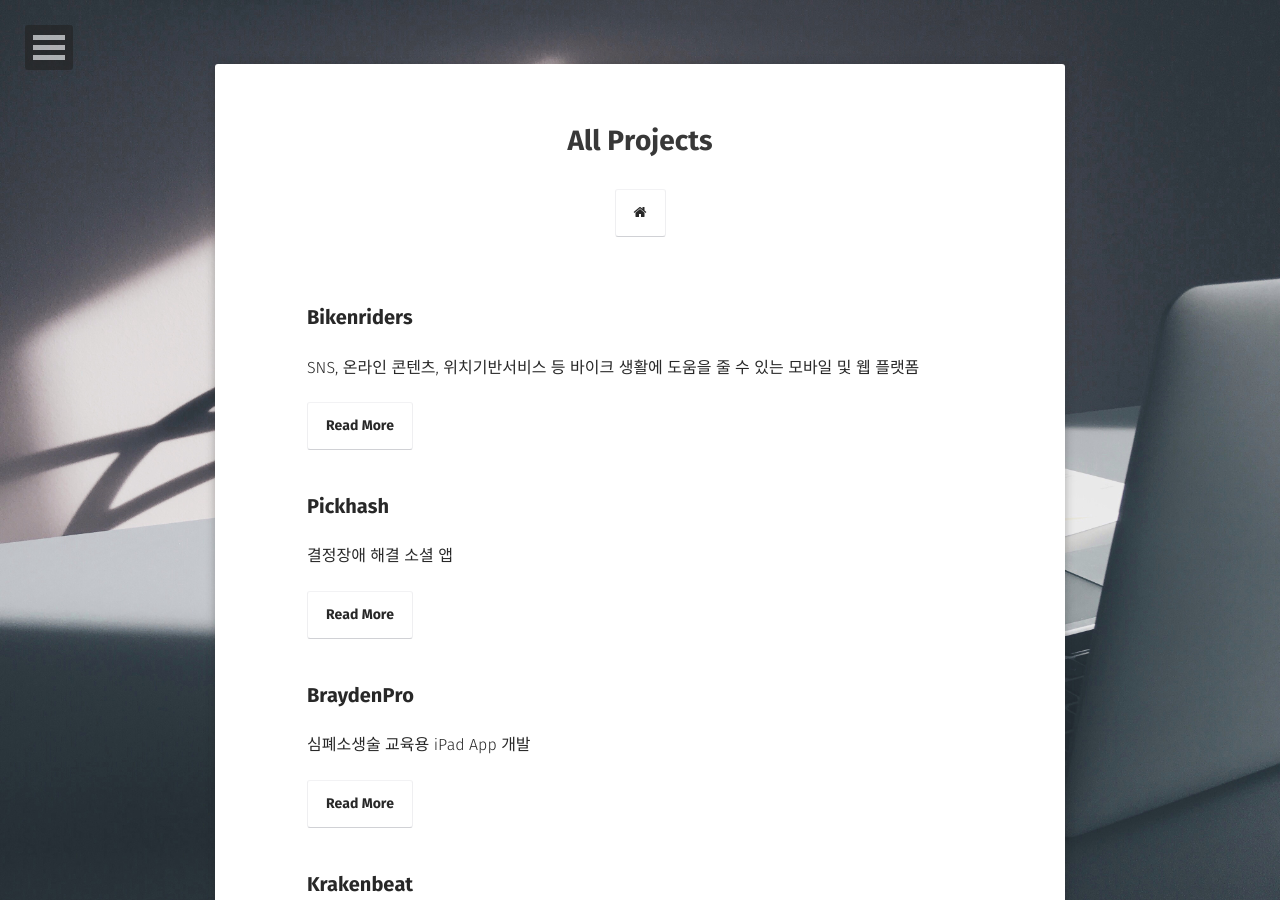
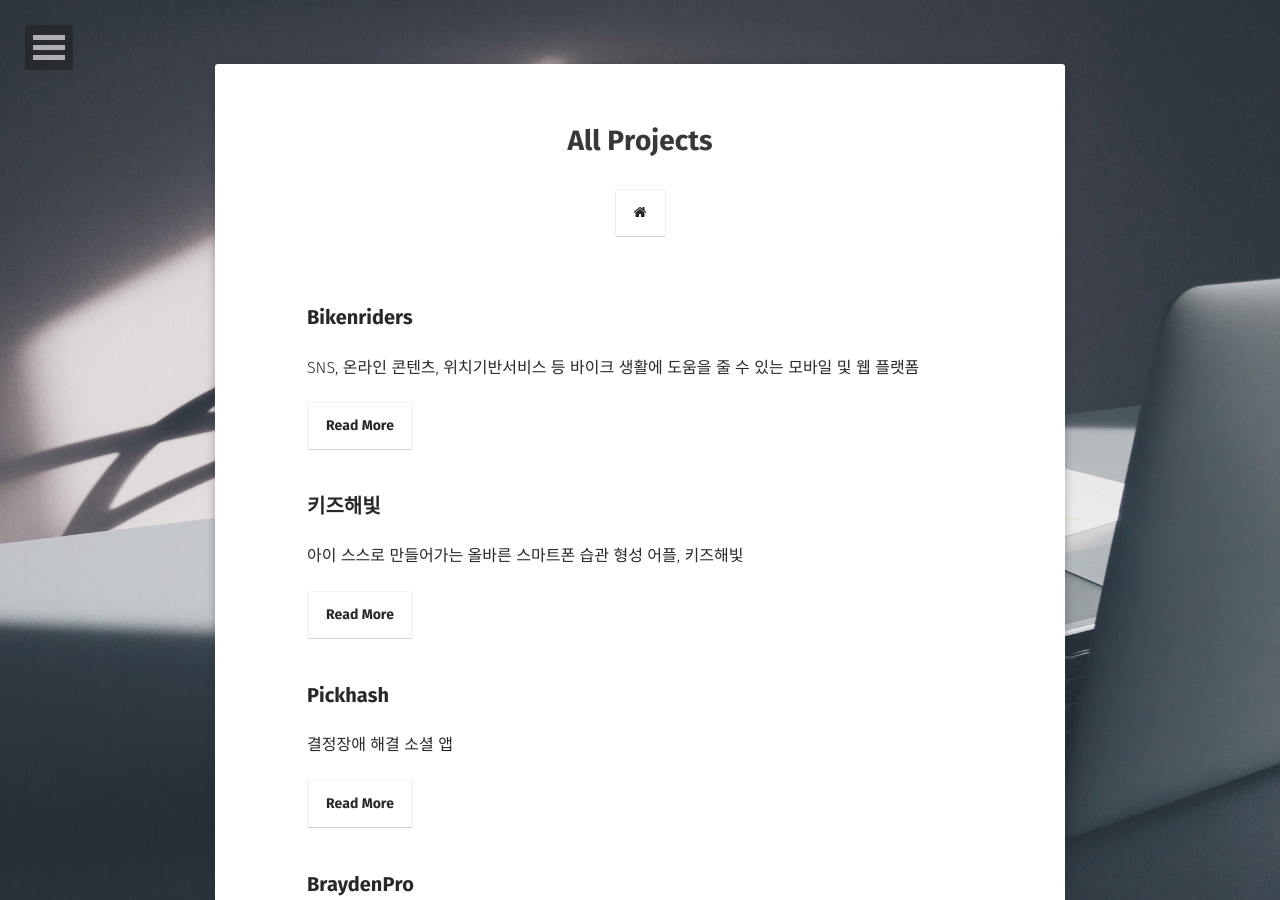
Before and after one commit to seogiekyeon/d, a Jekyll site: the page built from projects/index.md, in a window 1280 px wide and 900 px high. Built offline with Jekyll 4.4.1, drawn with Linux system fonts in a browser that asks for light colours; some web fonts are replaced.

Commit message:
프로젝트 추가

```diff
--- a/_layouts/page.html
+++ b/_layouts/page.html
@@ -24,7 +24,7 @@ layout: compress
                 {{ content }}
             </div>
         </div>
-        {% if page.comments and site.disqus_shortname %}<section id="disqus_thread" class="animated fadeInUp"></section><!-- /#disqus_thread -->{% endif %}
+        <!-- {% if page.comments and site.disqus_shortname %}<section id="disqus_thread" class="animated fadeInUp"></section><!-- /#disqus_thread -->{% endif %} -->
     </header>
     {% include scripts.html %}
     {% if site.mathjax == true %}
--- /dev/null
+++ b/_posts/2019-03-23-onlyfamily.md
@@ -0,0 +1,37 @@
+---
+layout: post
+title:  "키즈해빛"
+date:   2018.08.01
+excerpt: "아이 스스로 만들어가는 올바른 스마트폰 습관 형성 어플, 키즈해빛"
+project: true
+tag:
+- Pickhash
+- PHP
+- CodeIgniter
+- Android
+- IOS
+comments: true
+---
+
+<iframe width="560" height="315" src="//www.youtube.com/embed/zm8S50bhnDE" frameborder="0"> </iframe>
+<br>
+<center>우리 가족을 위한 바른 습관 <b>키즈해빛</b></center>
+
+## About us
+* See a [키즈해빛](http://www.only-family.com/)
+* [App store](https://itunes.apple.com/kr/app/%ED%82%A4%EC%A6%88%ED%95%B4%EB%B9%9B/id1447355009?mt=8) [Google play](https://play.google.com/store/apps/details?id=rocateer.byephone)
+* `PHP` `CodeIgniter` `Apache` `Mysql` `Android` `Swift`
+* 개발 플랫폼 : `Web` `관리자 시스템` `Android` `IOS`
+* 담당 프로젝트
+
+## Preview
+
+{% capture images %}
+  https://lh3.googleusercontent.com/AP5rZHZvJiJ9_mZ6fdtziNF9ut5iPuaIEZ-VkJVo0JvmuFfxBHmI5skpxTu7qzuGTlU
+  https://lh3.googleusercontent.com/VP0GxT8uPb3fgLrao__Ht9rsCq8lNO5DPJVAI1RMwIAlTHc0k1k4AzswmVHtiJLUSyM
+	https://lh3.googleusercontent.com/7U7henq9uvp-K2EsVWj5My8o1NbxhC14BUfpA5awuAUIPD899hyXsCxlsbnJqdWaPX_r
+  https://lh3.googleusercontent.com/jm5muIL7u6BFmu3uVX-pJsQSx8Mi1RqgwQz0lRhTXl2MwUQcloebRfTxMDjapjwlsjN-
+  https://lh3.googleusercontent.com/-Rc80zu_waDj2UZrARMpTRBVmQuU8_H_D5XoTPVT2YIItpN3gBp0ILaK5zbOiQKsbA
+  https://lh3.googleusercontent.com/X6bFFiS-3dFdHgOTzJtCwPLFBb_3ibctq53YgAbvicIH9kcsKSrz1_5O1IZil2ykLqE
+{% endcapture %}
+{% include gallery images=images caption="Watchmafia Preview" cols=3 %}
```
